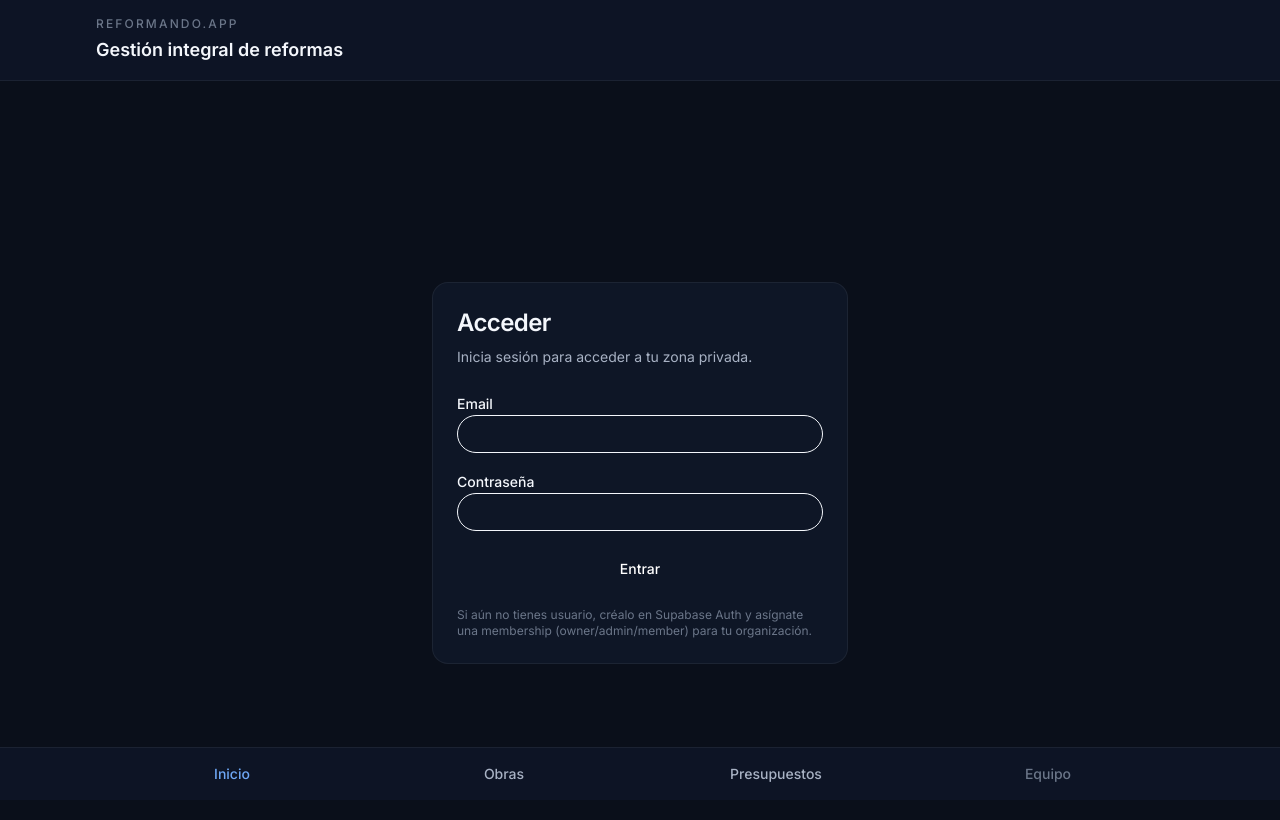
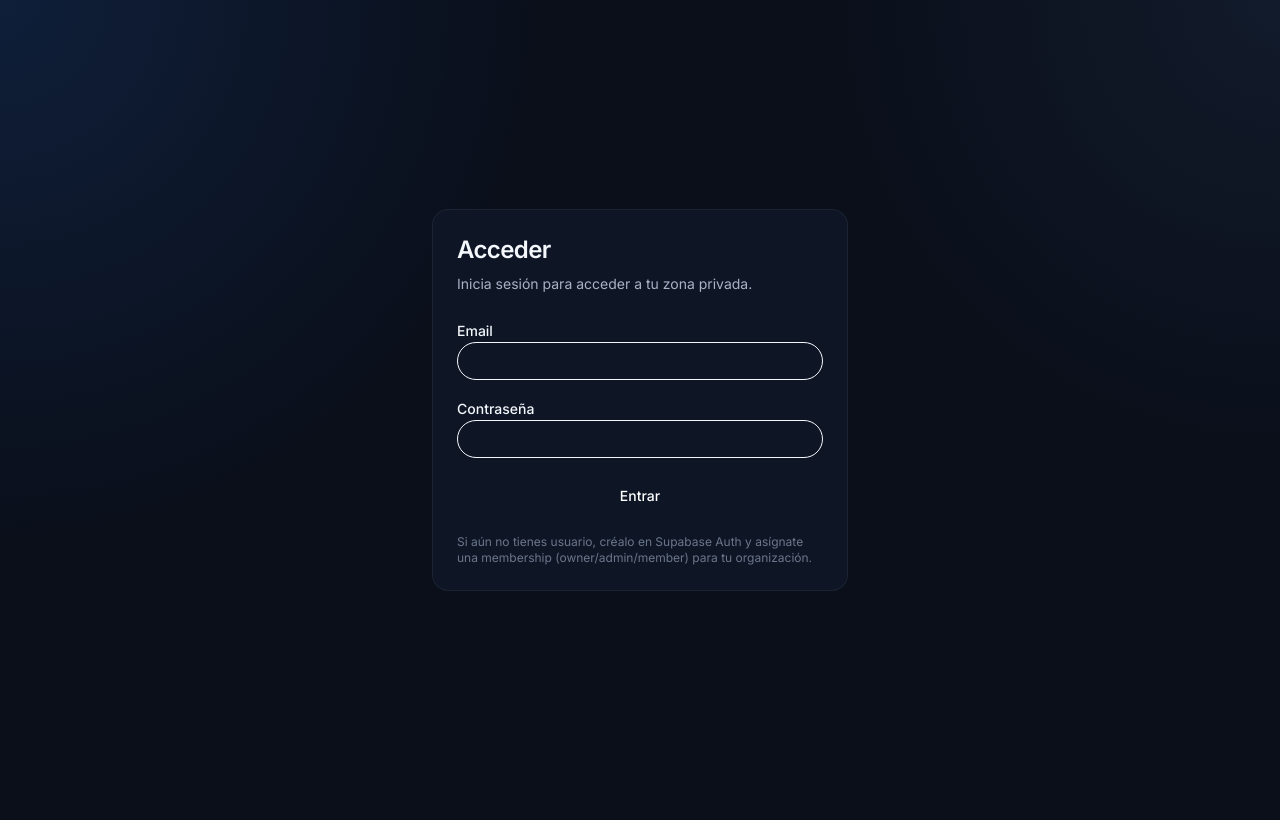
Before and after one commit to ReformandoPro/reforapp, a Next.js app: page /login in a window 1280 px wide. Shown: the top 820 px of the page. Built offline with nearby package versions, Linux system fonts and the light colour scheme.

Commit message:
fix(app): separate public and private shells

```diff
--- a/src/app/budgets/page.tsx
+++ b/src/app/budgets/page.tsx
@@ -1,4 +1,6 @@
 import Link from "next/link";
+
+import { AppShell } from "@/components/layout";
 
 import { Badge } from "@/components/ui/Badge";
 import { Button } from "@/components/ui/Button";
@@ -56,7 +58,8 @@ export default function BudgetsPage() {
   const budgets = getBudgetSummaries();
 
   return (
-    <section className="mx-auto flex w-full max-w-6xl flex-col gap-6">
+    <AppShell>
+      <section className="mx-auto flex w-full max-w-6xl flex-col gap-6">
       <Card className="border-[var(--border-subtle)] bg-[var(--bg-surface)] p-6 text-[var(--text-primary)] shadow-none">
         <div className="flex flex-col gap-4 sm:flex-row sm:items-start sm:justify-between">
           <div className="max-w-2xl">
@@ -155,6 +158,7 @@ export default function BudgetsPage() {
           ))}
         </div>
       )}
-    </section>
+      </section>
+    </AppShell>
   );
 }
--- a/src/app/layout.tsx
+++ b/src/app/layout.tsx
@@ -1,6 +1,5 @@
 import type { Metadata } from "next";
 import { Inter, Space_Grotesk } from "next/font/google";
-import { AppShell } from "@/components/layout";
 import "./globals.css";
 
 const inter = Inter({
@@ -30,9 +29,7 @@ export default function RootLayout({
       lang="es"
       className={`dark ${inter.variable} ${spaceGrotesk.variable} h-full antialiased`}
     >
-      <body className="min-h-full flex flex-col">
-        <AppShell>{children}</AppShell>
-      </body>
+      <body className="min-h-full">{children}</body>
     </html>
   );
 }
--- a/src/app/login/page.tsx
+++ b/src/app/login/page.tsx
@@ -14,7 +14,7 @@ export default async function LoginPage({ searchParams }: LoginPageProps) {
     : "/app/projects";
 
   return (
-    <main className="mx-auto flex min-h-[calc(100vh-4rem)] w-full max-w-md items-center px-4 py-10">
+    <main className="mx-auto flex min-h-screen w-full max-w-md items-center px-4 py-10">
       <Card className="w-full border-[var(--border-subtle)] bg-[var(--bg-surface)] p-6 text-[var(--text-primary)] shadow-none">
         <h1 className="text-2xl font-semibold tracking-tight">Acceder</h1>
         <p className="mt-2 text-sm text-[var(--text-secondary)]">
--- a/src/app/projects/page.tsx
+++ b/src/app/projects/page.tsx
@@ -1,4 +1,6 @@
 import Link from "next/link";
+
+import { AppShell } from "@/components/layout";
 
 import { Badge } from "@/components/ui/Badge";
 import { Button } from "@/components/ui/Button";
@@ -40,7 +42,8 @@ export default async function ProjectsPage() {
   const projects = await getProjectCardsForProjectsPage();
 
   return (
-    <section className="mx-auto flex w-full max-w-6xl flex-col gap-6">
+    <AppShell>
+      <section className="mx-auto flex w-full max-w-6xl flex-col gap-6">
       <Card className="border-[var(--border-subtle)] bg-[var(--bg-surface)] p-6 text-[var(--text-primary)] shadow-none">
         <div className="flex flex-col gap-4 sm:flex-row sm:items-start sm:justify-between">
           <div className="max-w-2xl">
@@ -120,6 +123,7 @@ export default async function ProjectsPage() {
           ))}
         </div>
       )}
-    </section>
+      </section>
+    </AppShell>
   );
 }
```
